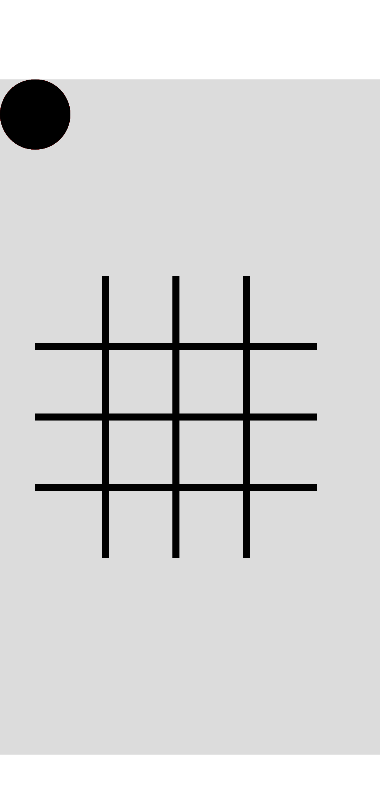
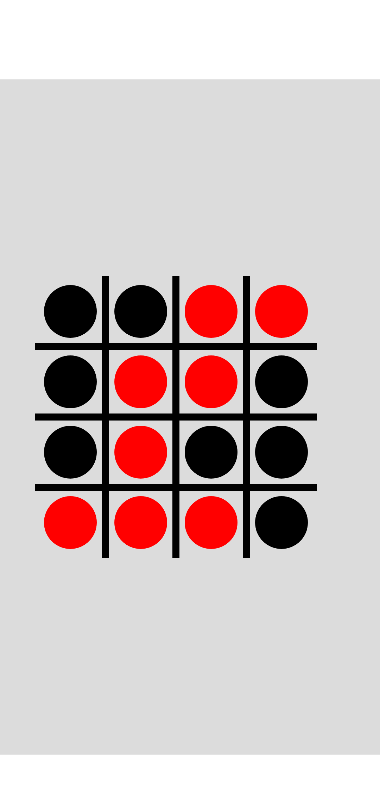
Before and after one commit to albertcrowley/Gobbler, a website: page Gobbler/www/index.html in a window 390 px wide. Shown: the top 794 px of the page. Drawn offline with Linux system fonts and the light colour scheme; some packages are replaced by stand-ins of ours.

Commit message:
Got board state working.  Added win scoring.

```diff
--- a/Gobbler/www/index.html
+++ b/Gobbler/www/index.html
@@ -20,6 +20,9 @@
     <script src="cordova.js"></script>
     <script src="scripts/platformOverrides.js"></script>
 
+    <xscript src="scripts/test.js"></xscript>
+
+
     <script src="scripts/index.js"></script>
     <script src="scripts/piece.js"></script>
     <script src="scripts/gobbler.js"></script>
--- a/Gobbler/www/scripts/gobbler.js
+++ b/Gobbler/www/scripts/gobbler.js
@@ -1,24 +1,130 @@
 gobbler = new Object();
+gobbler.stageHeight = 1920;
+gobbler.stageWidth = 1080;
 
+gobbler.board_state = [[0, 1, 0, 0], [-1, 0, 1, 0], [-1, 0, 0, 0], [1, 0, -1, -1]];
 
-gobbler.board_state = [[0, 0, 0, 0], [0, 0, 0, 0], [0, 0, 0, 0], [0, 0, 0, 0]];
+gobbler.pieces = [[],[]];
+gobbler.RED = 1;
+gobbler.BLACK = -1;
+gobbler.NUMPIECES = 16;
 
-gobbler.red_pieces = [];
-gobbler.black_pieces = [];
 
 gobbler.init = function () {
 
-    for (i=0; i < 3; i++) {
-        this.red_pieces[i] = new Piece("red");
-        this.black_pieces[i] = new Piece("black");
+    for (i=0; i < this.NUMPIECES; i++) {
+        this.pieces[0][i] = new Piece("red");
+        this.pieces[1][i] = new Piece("black");
     }
-    console.log(this);
+    console.log(gobbler.board_state);
+    this.draw();
 
 };
 
 
 gobbler.draw = function () {
+    gobbler.resetPieces();
+
+    var red_index = 0;
+    var black_index = 0;
+    for (var x = 0; x < 4; x++) {
+        for (var y = 0; y < 4; y++) {
+            if (this.board_state[x][y] != 0) {
+                var p = this.board_state[x][y] > 0 ? this.pieces[0][red_index++] : this.pieces[1][black_index++];
+                this.movePiece(p, x, y);
+
+            }
+        }
+    }
+    stage.update();
+}
+
+gobbler.movePiece = function (piece, x, y) {
+    piece.x = x; piece.y = y;
+    piece.shape.x = board.x + (x + .5) * board.space_width;
+    piece.shape.y = board.y + (y + .5) * board.space_height;
+}
+
+gobbler.resetPieces = function () {
+    var radius = this.pieces[0][0].radius;
+    for (i = 0; i < this.NUMPIECES; i++) {
+        this.pieces[1][i].shape.x = 75 + i * radius * 2;
+        this.pieces[1][i].shape.y = 75;
+        this.pieces[0][i].shape.x = 75 + i * radius * 2;
+        this.pieces[0][i].shape.y = gobbler.stageHeight - 75;
+        this.pieces[0][i].x = -1; this.pieces[0][i].y = -1;
+        this.pieces[1][i].x = -1; this.pieces[1][i].y = -1;
+    }
 
 }
 
+/*
+* for now the score is just based on who won!
+* 1 is red wins, -1 is black wins
+*/
+gobbler.score = function () {
+    //check columns
+    var state = this.board_state;
+    for (var x = 0; x < 4; x++) {
+        if (state[x].reduce(function (a, b) { return a + b; }) == 4) { return 1; }
+        if (state[x].reduce(function (a, b) { return a + b; }) == -4) { return -1; }
+    }
+    // rotate and check again
+    var state = this.roate2DArray(state);
+    for (var x = 0; x < 4; x++) {
+        if (state[x].reduce(function (a, b) { return a + b; }) == 4) { return 1; }
+        if (state[x].reduce(function (a, b) { return a + b; }) == -4) { return -1; }
+    }
+
+    // check diagonals
+    var sum = state[0][0] + state[1][1] + state[2][2] + state[3][3];
+    if (sum == 4) { return 1;}
+    if (sum == -4) { return -1; }
+
+    // other diagonal
+    var sum = state[3][0] + state[2][1] + state[1][2] + state[0][3];
+    if (sum == 4) { return 1; }
+    if (sum == -4) { return -1; }
+
+    return 0;
+}
+
+gobbler.roate2DArray = function (a) {
+    return a.map(function (col, i) {
+        return a.map(function (row) {
+            return row[i]
+        })
+    });
+
+
+}
+
+
+console.log("setting timeout");
+
+setTimeout(scramble, 3000);
+
+function scramble () {
+    console.log("scramble");
+    //randomize the board layout
+    for (x = 0; x < 4; x++) {
+        for (y = 0; y < 4; y++) {
+            if (Math.random() > .5) {
+                gobbler.board_state[x][y] = 1;
+            } else {
+                gobbler.board_state[x][y] = -1;
+            }
+        }
+    }
+    gobbler.draw();
+    var score = gobbler.score();
+    if (score != 0) {
+        var color = score > 0 ? "red" : "black";
+        alert("The winner is " + color);
+    } else {
+        setTimeout(scramble, 3000);
+    }
+}
+
+
 gobbler.init();
--- a/Gobbler/www/scripts/index.js
+++ b/Gobbler/www/scripts/index.js
@@ -24,7 +24,7 @@
     };
 })();
 
-var stage, circle;
+var stage, circle, board;
 function init() {
 
 
@@ -34,28 +34,20 @@ function init() {
     window.addEventListener("resize", reflow, false);
 
 
-    /*
-    circle = new createjs.Shape();
-    circle.graphics.beginFill("red").drawCircle(0, 0, 50);
-    circle.x = 100;
-    circle.y = 100;
 
-    circle.addEventListener("click", function (event) {
-        circle.graphics.clear().beginFill("green").drawCircle(0, 0, 50);
-    });
-    */
 
-    createjs.Ticker.on("tick", tick);
-    createjs.Ticker.setFPS(30);
-
-    stage.addChild(circle);
-    stage.addChild(createBoard());
+    createBoard();
+    stage.addChild(board);
 
     stage.update();
+
+    //createjs.Ticker.on("tick", tick);
+    //createjs.Ticker.setFPS(30);
+
 }
 
 function createBoard() {
-    var board = new createjs.Shape();
+    board = new createjs.Shape();
     var g = board.graphics;
     g.setStrokeStyle(20).beginFill("black").beginStroke("black");
     g.moveTo(200, 0).lineTo(200, 800);
@@ -67,11 +59,15 @@ function createBoard() {
     board.x = 100;
     board.y = 560;
 
+
+    board.space_width = 200; board.space_height = 200;
+
     var hit = new createjs.Shape();
     hit.graphics.beginFill("white").drawRect(0, 0, 800, 800);
     board.hitArea = hit;
 
     board.addEventListener("click", boardClick)
+
     return (board);
 }
 
@@ -127,3 +123,46 @@ function reflow() {
 
 
 init();
+
+
+
+
+function testinit() {
+    var stage = new createjs.Stage("gobblerCanvas");
+    var circle = new createjs.Shape();
+    circle.graphics.beginFill("red").drawCircle(0, 0, 50);
+    circle.x = 100;
+    circle.y = 100;
+    stage.addChild(circle);
+    // stage.addChild(new createjs.Shape()).setTransform(100,100).graphics.f("red").dc(0,0,50);
+
+
+    board = new createjs.Shape();
+    var g = board.graphics;
+    g.setStrokeStyle(20).beginFill("black").beginStroke("black");
+    g.moveTo(200, 0).lineTo(200, 800);
+    g.moveTo(400, 0).lineTo(400, 800);
+    g.moveTo(600, 0).lineTo(600, 800);
+    g.moveTo(0, 200).lineTo(800, 200);
+    g.moveTo(0, 400).lineTo(800, 400);
+    g.moveTo(0, 600).lineTo(800, 600);
+    board.x = 100;
+    board.y = 560;
+
+
+    board.space_width = 200; board.space_height = 200;
+
+    var hit = new createjs.Shape();
+    hit.graphics.beginFill("white").drawRect(0, 0, 800, 800);
+    board.hitArea = hit;
+
+    stage.addChild(board);
+
+
+
+
+    stage.update();
+}
+
+console.log("here");
+//testinit();
--- a/Gobbler/www/scripts/piece.js
+++ b/Gobbler/www/scripts/piece.js
@@ -2,16 +2,15 @@ var Piece = function (color) {
     this.color = color; // white or black
     this.x = -1;
     this.y = -1;
+    this.radius = 75;
 
     this.shape = new createjs.Shape();
-    this.shape.graphics.beginFill(this.color).drawCircle(0, 0, 100);
-    this.shape.x = 100;
-    this.shape.y = 100;
+    this.shape.graphics.beginFill(this.color).drawCircle(0, 0, this.radius);
+    this.shape.x = this.radius;
+    this.shape.y = this.radius;
 
+    console.log("creating a piece");
     stage.addChild(this.shape);
-
-    console.log(stage.children);
-
 }
 
 Piece.prototype.move = function (x,y) {
@@ -19,6 +18,7 @@ Piece.prototype.move = function (x,y) {
     this.y = y;
 }
 
+
 /**
 * Returns true if the piece is on the board
 */
```
Also changed, not shown: Gobbler/www/scripts/polyfils.js (added, +31 -0 lines), Gobbler/www/scripts/test.js (added, +39 -0 lines).
